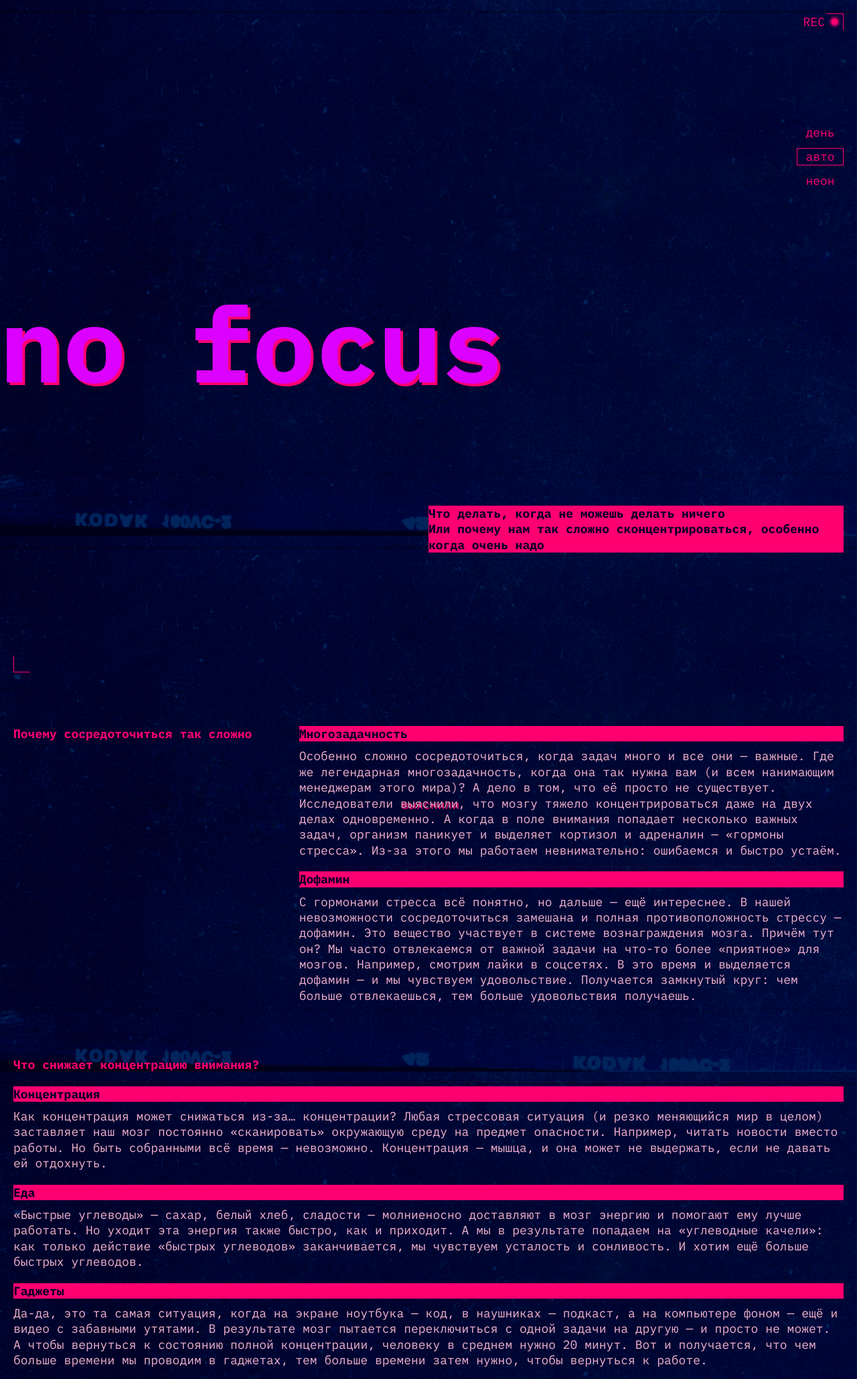
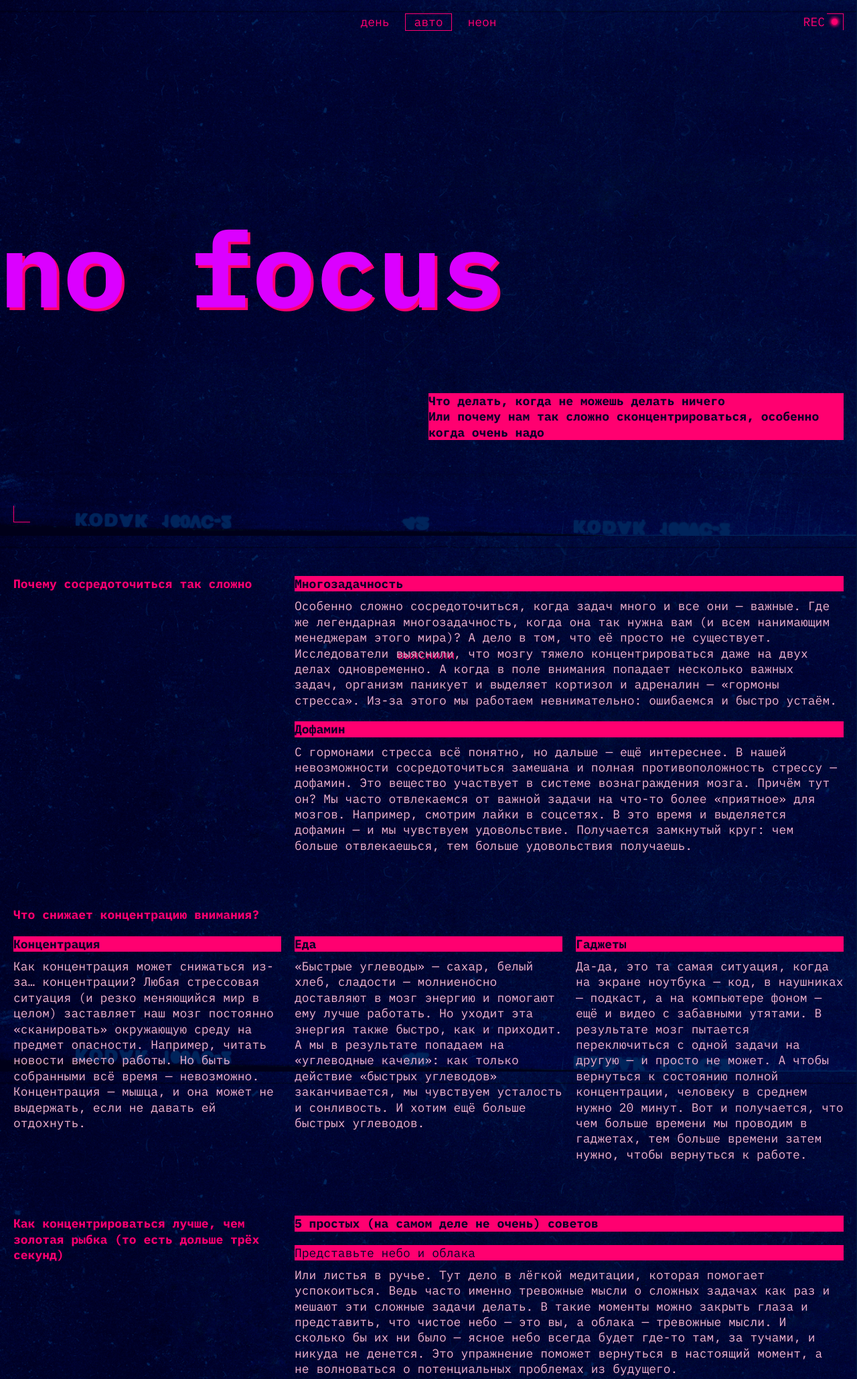
Before and after one commit to vsh8/slozhno-sosredotochitsya-fd, a plain HTML site: page index.html in a window 1280 px wide. Shown: the top 2059 px of the page at 67% size. Drawn offline with Linux system fonts and the light colour scheme.

Commit message:
feat: add responsive layout for screens 1024px and wider

```diff
--- a/styles/style.css
+++ b/styles/style.css
@@ -94,6 +94,10 @@
   box-shadow: 0 0 4px 2px;
 }
 
+.header__theme-menu {
+  place-self: center end;
+}
+
 .header__theme-menu-list {
   display: flex;
   flex-direction: column;
@@ -126,10 +130,6 @@
   border: 1px solid var(--accent-color);
 }
 
-.header__theme-menu {
-  place-self: center end;
-}
-
 .header__title {
   font-size: clamp(7.25rem, 7.0115rem + 1.0178vw, 7.5rem);
   font-weight: 700;
@@ -157,7 +157,7 @@
   gap: 20px;
 }
 
-.content-section_attention-factors .card-list {
+.content-section_attention-factors > .card-list {
   grid-column: 1 / -1;
 }
 
@@ -293,13 +293,13 @@
     gap: 20px;
   }
 
-  .content-section_gallery h2 {
+  .content-section_gallery > h2 {
     grid-column: 1 / -1;
   }
 
   .gallery {
     grid-column: 1 / -1;
-    grid-template-columns: repeat(3, 1fr);
+    grid-template-columns: repeat(3, minmax(0, 1fr));
     gap: 20px;
   }
 
@@ -329,3 +329,39 @@
     padding: 20px;
   }
 }
+
+@media (width >= 1024px) {
+  .header {
+    min-height: 768px;
+  }
+
+  .header__theme-menu {
+    grid-column: 1 / -1;
+    place-self: start center;
+  }
+
+  .header__theme-menu-list {
+    flex-direction: row;
+  }
+
+  .content-section {
+    grid-template-columns: repeat(3, minmax(0, 1fr));
+  }
+
+  .content-section > .card-list {
+    grid-column: 2 / -1;
+  }
+
+  .content-section_attention-factors > .card-list {
+    grid-column: 1 / -1;
+    grid-template-columns: repeat(3, minmax(0, 1fr));
+  }
+
+  .content-section_attention-factors .card {
+    align-self: start;
+  }
+
+  .footer {
+    min-height: 768px;
+  }
+}
```
